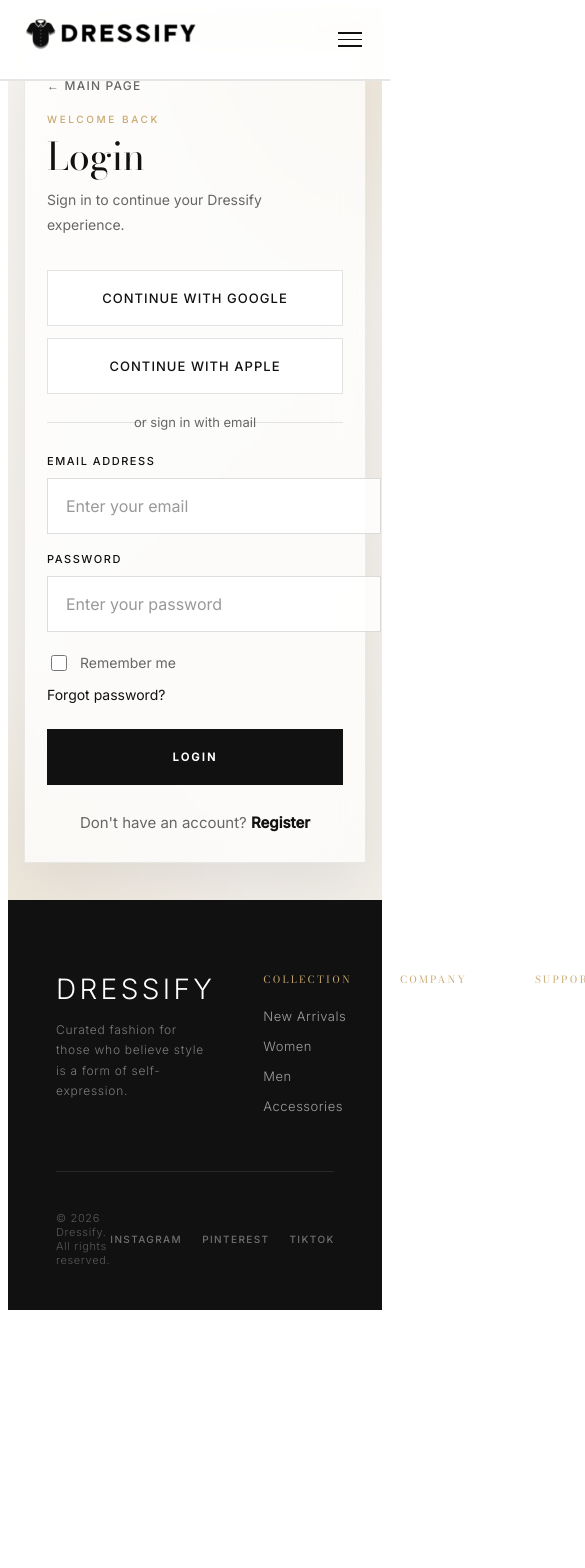
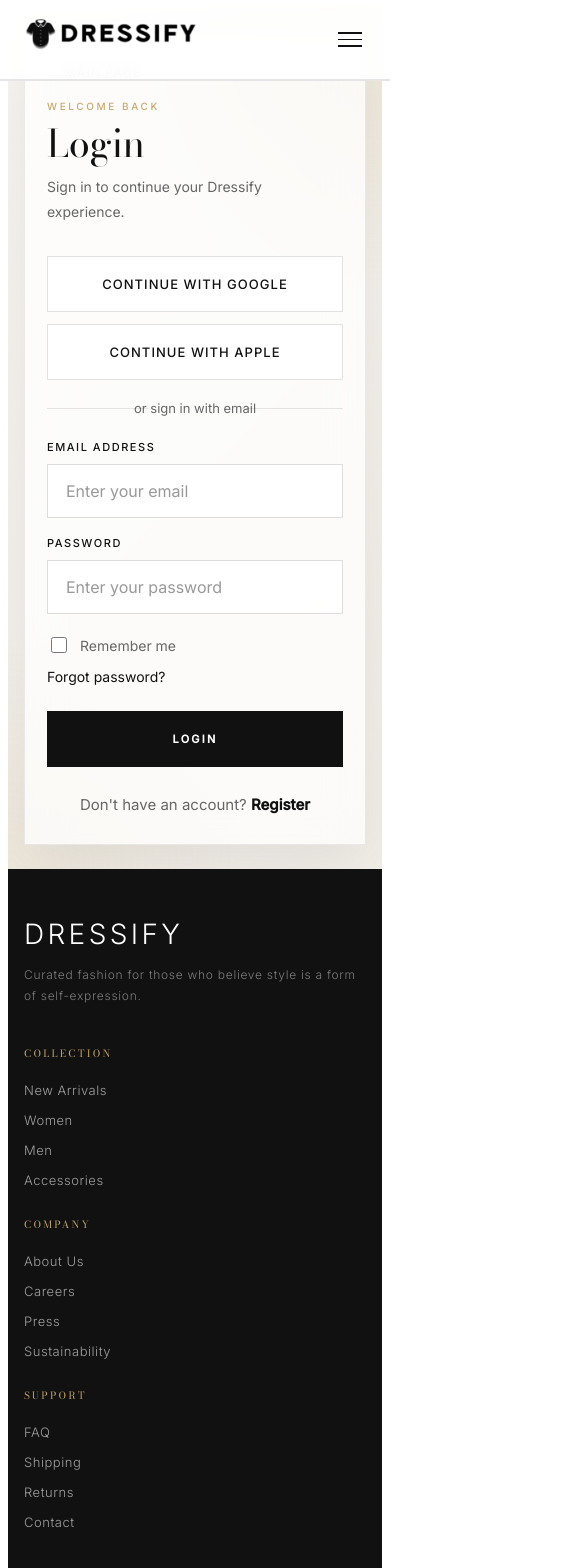
Before and after one commit to MehmetDemr/Dressify-Website, a React (Vite) app: page /login in a window 390 px wide. Shown: the top 1568 px of the page, 585 px wide, since content can reach past the window. Before the commit the page ends 1318 px from the top, so only its background shows below. Built offline with nearby package versions, Linux system fonts and the light colour scheme.

Commit message:
Style:Footer has been styled and become responsive

```diff
--- a/src/components/Landing-Page/landing-page-footer/Footer.css
+++ b/src/components/Landing-Page/landing-page-footer/Footer.css
@@ -103,3 +103,54 @@
 .footer-socials a:hover {
   color: var(--gold);
 }
+
+
+@media (max-width: 768px) {
+  .footer {
+    padding: 56px 24px 28px;
+  }
+
+  .footer-grid {
+    grid-template-columns: 1fr 1fr;
+    gap: 36px;
+    padding-bottom: 40px;
+  }
+
+  .footer-brand {
+    grid-column: 1 / -1;
+  }
+
+  .footer-bottom {
+    flex-direction: column;
+    align-items: flex-start;
+    gap: 16px;
+  }
+}
+
+@media (max-width: 480px) {
+  .footer {
+    padding: 48px 16px 24px;
+  }
+
+  .footer-grid {
+    grid-template-columns: 1fr;
+    gap: 28px;
+  }
+
+  .footer-brand {
+    grid-column: unset;
+  }
+
+  .footer-brand-tagline {
+    max-width: 100%;
+  }
+
+  .footer-bottom {
+    align-items: center;
+    text-align: center;
+  }
+
+  .footer-socials {
+    justify-content: center;
+  }
+}
--- a/src/index.css
+++ b/src/index.css
@@ -12,3 +12,8 @@
 
   --font-body: "Inter", sans-serif;
 }
+
+
+*, *::before, *::after {
+  box-sizing: border-box;
+}
```
